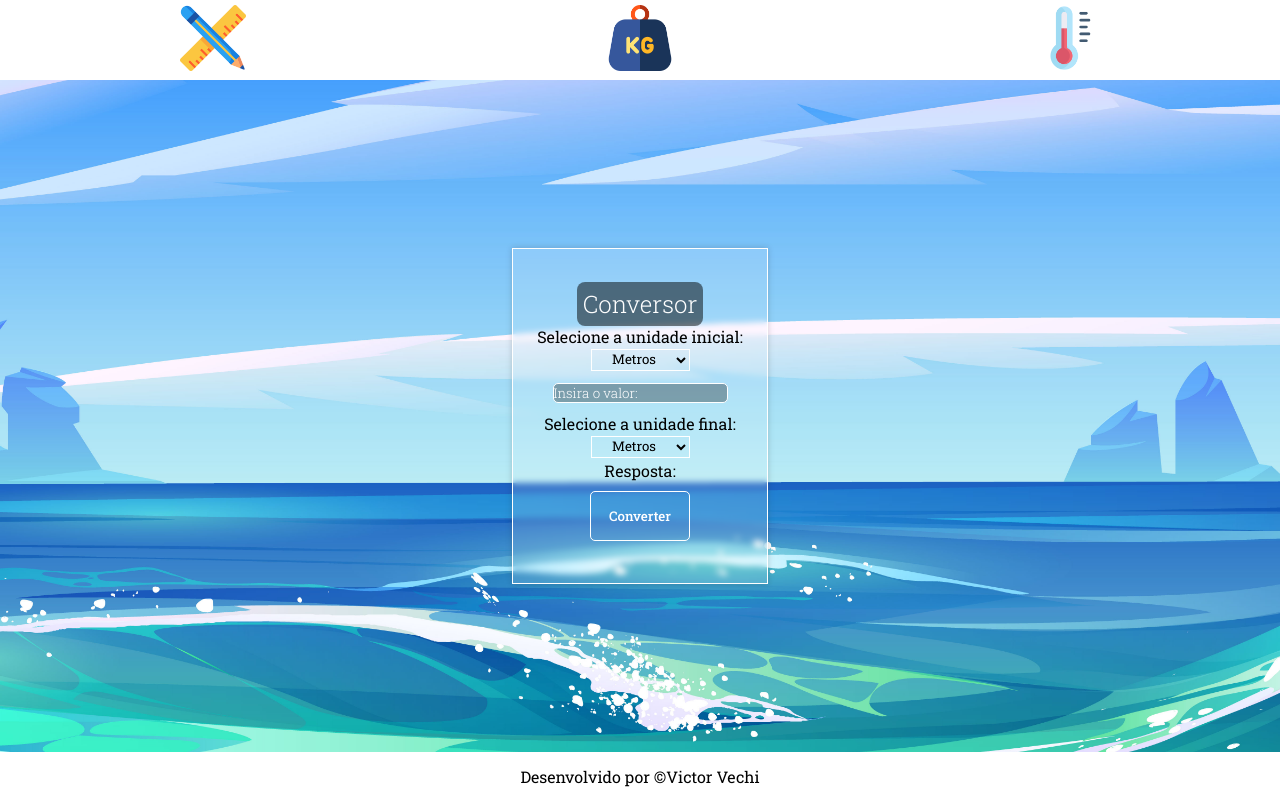
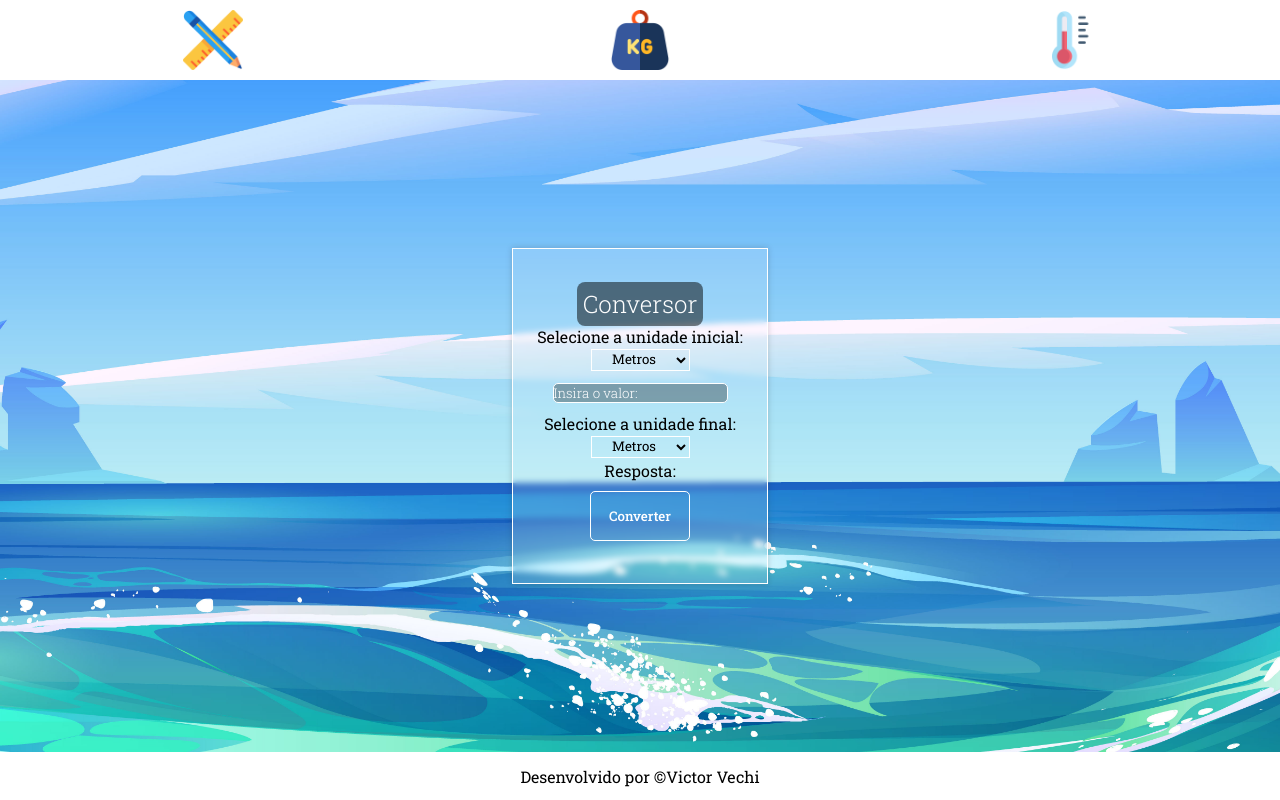
Before and after one commit to VictorVechi/conversor-de-unidades, a plain HTML site: page index.html in a window 1280 px wide. Drawn offline with Linux system fonts and the light colour scheme.

Commit message:
correção do tamanho das imagens

```diff
--- a/css/style.css
+++ b/css/style.css
@@ -32,9 +32,15 @@ nav {
     align-items: center;
 }
 
+.lista-nav li {
+    display: flex;
+    justify-content: center;
+    align-items: center;
+}
+
 .lista-nav li img {
-    max-width: 70px;
-    max-height: 70px;
+    max-width: 15%;
+    max-height: 15%;
     width: auto;
     height: auto;
     cursor: pointer;
```
